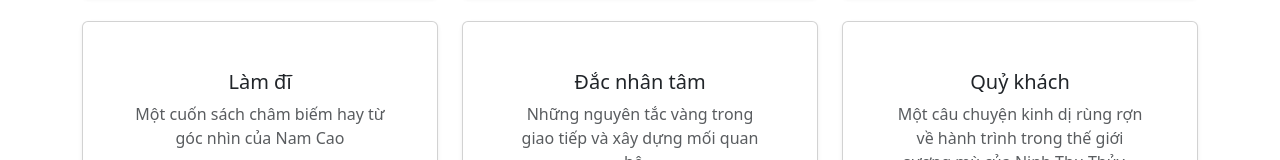
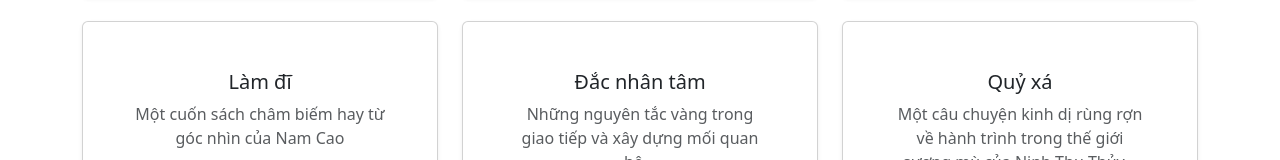
Before and after one commit to Hoshi2107/DailyBlogWeb, a Vue app: page / in a window 1280 px wide. Shown: the part 442-602 px from the top of the page. Built offline with nearby package versions, Linux system fonts and the light colour scheme.

Commit message:
change post info

```diff
--- a/src/components/DailyBlogHomePage.vue
+++ b/src/components/DailyBlogHomePage.vue
@@ -73,7 +73,7 @@
   },
   {
     id: 6,
-    title: "Quỷ khách",
+    title: "Quỷ xá",
     excerpt:
       "Một câu chuyện kinh dị rùng rợn về hành trình trong thế giới sương mù của Ninh Thu Thủy...",
   },
```
